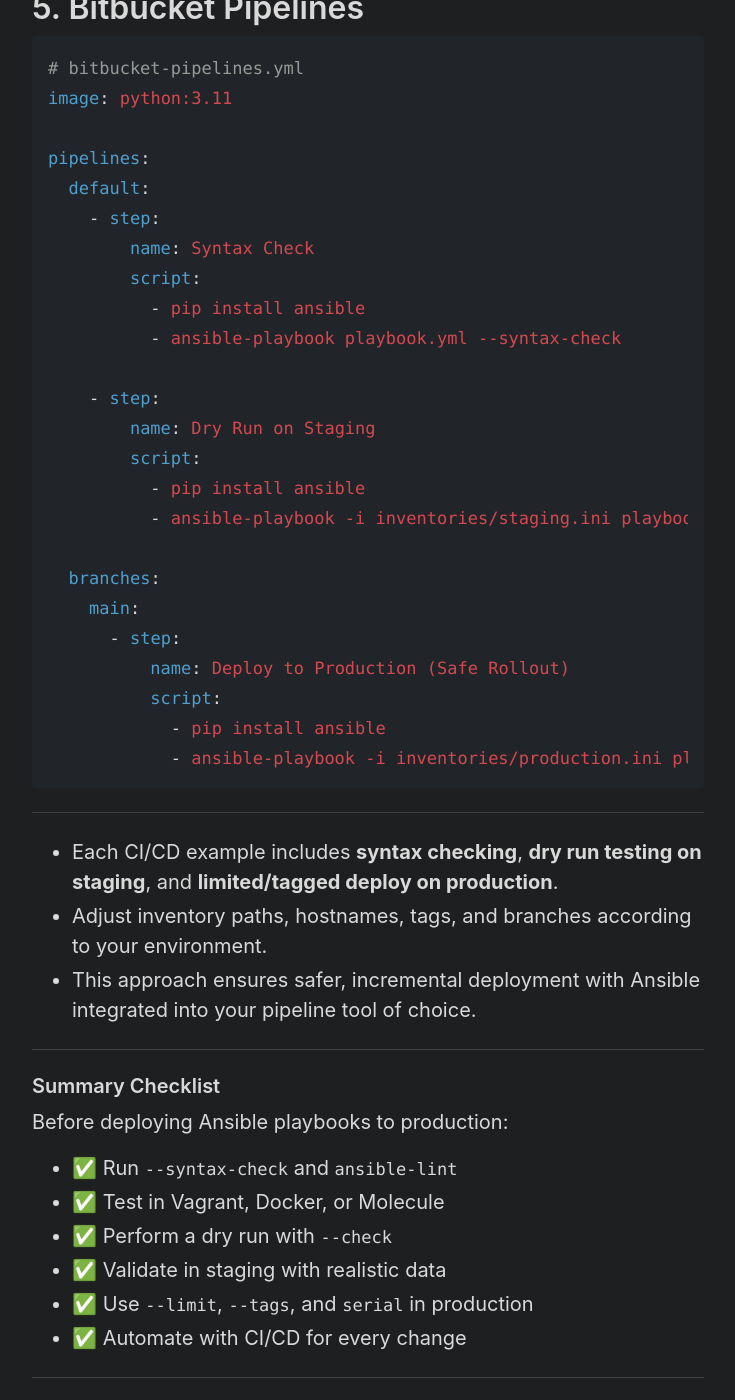
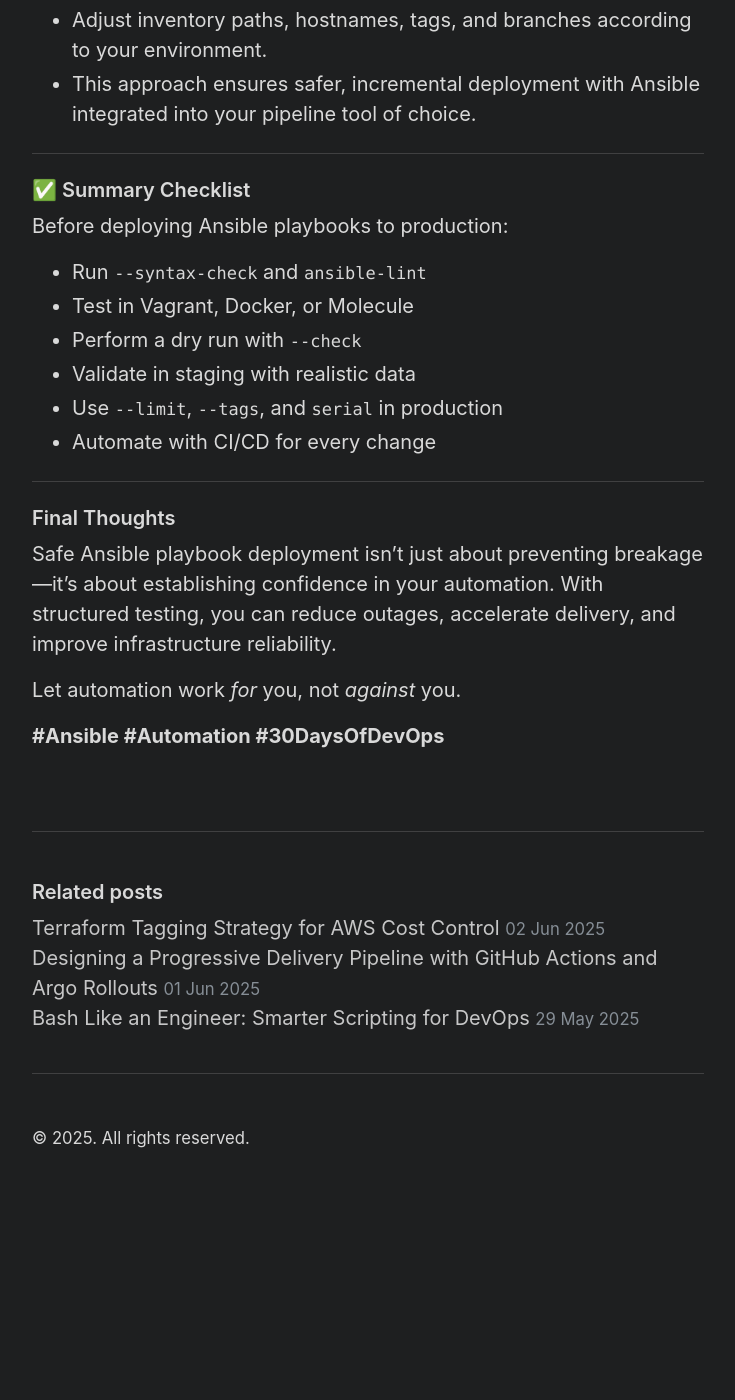
Before and after one commit to dstw/dstw.github.io, a Jekyll site: the page built from _posts/2025-06-03-testing-ansible-playbooks.markdown, in a window 1280 px wide and 1400 px high, scrolled down 25511 px. Shown: the whole window, without its empty margins (272-1007 px from the left). Built offline with Jekyll 4.4.1, drawn with Linux system fonts in a browser that asks for light colours; after the commit the page ends 26711 px from its top, so only the background shows below that; some of the changed text lies outside the part shown.

````diff
--- a/_posts/2025-06-03-testing-ansible-playbooks.markdown
+++ b/_posts/2025-06-03-testing-ansible-playbooks.markdown
@@ -21,8 +21,6 @@ In modern infrastructure management, **automation is a double-edged sword**—it
 
 Here's why thorough testing of your Ansible playbooks is non-negotiable:
 
----
-
 #### 1. **Avoid Outages and Service Disruption**
 
 A small misconfiguration in a playbook can:
@@ -33,8 +31,6 @@ A small misconfiguration in a playbook can:
 * Cause authentication failures or lockouts
 
 In production, these issues can result in **downtime**, lost revenue, and **poor customer experiences**.
-
----
 
 #### 2. **Detect Logic and Syntax Errors Early**
 
@@ -47,8 +43,6 @@ Even experienced engineers can make mistakes such as:
 
 By catching these errors in isolated test environments, you prevent misfires in production and reduce time spent troubleshooting later.
 
----
-
 #### 3. **Ensure Idempotency and Repeatability**
 
 One of Ansible’s key benefits is *idempotency*—running the same playbook multiple times should not change the system after the initial run. However, this only works **if the playbook is written correctly**.
@@ -58,8 +52,6 @@ Testing helps confirm:
 * Tasks don’t keep reporting changes unnecessarily
 * State transitions happen only when needed
 * System convergence is predictable and consistent
-
----
 
 #### 4. **Validate Against Multiple Environments**
 
@@ -71,8 +63,6 @@ Production environments are often more complex than development or staging:
 
 Testing helps simulate these variations to ensure that your playbooks work reliably across all targets—not just your local laptop or the development box.
 
----
-
 #### 5. **Minimize Human Error During Deployments**
 
 Manual deployments are error-prone. Even with automation, if you skip testing, you’re essentially scripting your mistakes. A broken playbook can:
@@ -81,8 +71,6 @@ Manual deployments are error-prone. Even with automation, if you skip testing, y
 * Cause irreversible changes (e.g., deleting data, modifying ACLs)
 
 Testing gives you a **safety net**, allowing you to confidently deploy without "cowboy coding" into production.
-
----
 
 #### 6. **Improve Team Collaboration and Confidence**
 
@@ -119,8 +107,6 @@ This will detect:
 
 While this command does not execute any tasks, it ensures your playbook won't fail immediately due to syntax problems.
 
----
-
 #### 1.2 Use `ansible-lint` for Best Practices
 
 [`ansible-lint`](https://ansible-lint.readthedocs.io/) goes a step further by checking for **common errors**, **deprecations**, and **non-idiomatic patterns** in Ansible code.
@@ -139,8 +125,6 @@ This tool can help detect issues such as:
 * Repeated patterns that could be refactored into roles or loops
 
 You can also customize the linting rules via `.ansible-lint` config files to suit your team’s standards.
-
----
 
 #### 1.3 Check File and Directory Structure
 
@@ -169,8 +153,6 @@ Key structure validation points:
 
 Disorganized files increase the likelihood of variable conflicts, accidental overrides, and versioning confusion.
 
----
-
 #### 1.4 List Tasks and Hosts Before Execution
 
 For transparency and sanity checks, use the `--list-tasks` and `--list-hosts` options:
@@ -190,8 +172,6 @@ This is helpful to verify that:
 * The playbook isn't targeting unintended groups (e.g., `all`)
 * Conditional tasks are scoped correctly
 * Role/task dependencies are executing in the expected sequence
-
----
 
 #### 1.5 Validate Inventory and Configuration
 
@@ -214,8 +194,6 @@ Also, ensure your `ansible.cfg` is pointing to the correct defaults, such as:
 * Roles path
 * Python interpreter
 * Retry and timeout settings
-
----
 
 #### 1.6 Keep Your Roles and Collections Clean
 
@@ -252,8 +230,6 @@ This foundational step ensures your playbooks are **clean**, **structured**, and
 
 Before running your Ansible playbooks on remote servers—especially in staging or production—it’s critical to validate them in a **safe, reproducible local test environment**. This gives you a sandbox where mistakes won’t cost you uptime or data integrity.
 
----
-
 ### Why a Local Test Environment Matters
 
 Even if your playbook passes syntax checks, it might:
@@ -265,13 +241,9 @@ Even if your playbook passes syntax checks, it might:
 
 By testing locally, you can **catch functional errors early**, safely debug changes, and iterate faster—without touching real infrastructure.
 
----
-
 ### Common Local Testing Options
 
 Here are the most popular ways to simulate infrastructure locally for Ansible testing:
-
----
 
 ### 2.1 **Vagrant + VirtualBox/Libvirt**
 
@@ -309,8 +281,6 @@ And target these VMs with your Ansible playbook using their private IPs or hostn
 * Slower than containers
 * Requires more system resources
 
----
-
 ### 2.2 **Docker + Ansible**
 
 If your playbooks target container-compatible environments (e.g., Ubuntu, Alpine), Docker can be faster than Vagrant.
@@ -339,8 +309,6 @@ You can even define dynamic Docker inventories or use the [`community.docker`](h
 
 * Not ideal for testing full OS-level services (e.g., systemd)
 * May require volume mounts or privileges
-
----
 
 ### 2.3 **Molecule (with Docker or Vagrant backends)**
 
@@ -378,8 +346,6 @@ Molecule runs a complete cycle:
 * Learning curve for complex scenarios
 * Might not scale well for full playbook/system testing
 
----
-
 ### 2.4 **Localhost with `--check` and `--diff`**
 
 For small or non-destructive changes, you can dry-run playbooks locally:
@@ -394,8 +360,6 @@ This shows:
 * Line-by-line differences for file/template changes
 
 ⚠️  This only works for tasks that are safe to simulate—it doesn’t catch all logic bugs or service-level effects.
-
----
 
 ### Best Practices for Local Testing
 
@@ -419,8 +383,6 @@ Whether you're using Docker, Vagrant, or Molecule, local testing helps you:
 
 Once your Ansible playbook has passed syntax validation and you've tested it in a local environment, the next layer of safety is to perform a **dry run**—using the `--check` mode. This simulates what Ansible would do, without actually changing anything on the target systems.
 
----
-
 ### What is `--check` mode?
 
 Ansible’s `--check` option (also called **check mode**) runs your playbook in a *preview* mode.
@@ -437,8 +399,6 @@ ansible-playbook playbook.yml --check
 
 This is often compared to a **"dry run"** or **"what-if"** mode.
 
----
-
 ### Why Use `--check` Mode?
 
 Using `--check` helps you:
@@ -453,8 +413,6 @@ It's especially useful when:
 * You're deploying to production systems
 * You're working in shared environments
 * You're modifying critical infrastructure components
-
----
 
 ### Add `--diff` for More Visibility
 
@@ -481,8 +439,6 @@ TASK [Update Nginx config]
 +server_name new.example.com;
 ```
 
----
-
 ### Limitations of `--check` Mode
 
 While useful, check mode has **limitations**:
@@ -502,8 +458,6 @@ While useful, check mode has **limitations**:
 4. **State is not preserved**
    Since no real changes occur, you can’t check side effects (e.g., new services running, ports listening).
 
----
-
 ### Best Practices When Using `--check`
 
 * Use it as a *preview tool*, not as a full substitute for testing
@@ -511,8 +465,6 @@ While useful, check mode has **limitations**:
 * Review output carefully—assume some tasks will behave differently in real execution
 * Know which modules are **check mode compatible** (check [Ansible docs](https://docs.ansible.com/ansible/latest/collections/index_module.html))
 * Run it against staging systems before production
-
----
 
 ### Example: Safe Deployment Preview
 
@@ -548,16 +500,12 @@ While not perfect, it’s an essential part of a **safe, layered Ansible testing
 
 After validating your playbook’s syntax and running local tests, the next crucial step is to test your Ansible playbooks in a **staging environment** that closely mirrors your production setup.
 
----
-
 ### Why Use a Staging Environment?
 
 * **Realistic Testing:** Staging mimics your production infrastructure — same OS versions, software packages, configurations, network topology, and hardware resources.
 * **Risk Reduction:** It provides a safe space to observe how your playbook affects systems without risking production downtime or data loss.
 * **Catch Environment-Specific Issues:** Sometimes, bugs or unexpected behaviors only appear on real hardware or complex networks, which are impossible to replicate perfectly in local or containerized tests.
 * **Validate Idempotency and Side Effects:** Ensuring repeated playbook runs produce consistent results without introducing configuration drift.
-
----
 
 ### How to Set Up and Use Staging Effectively
 
@@ -592,8 +540,6 @@ After validating your playbook’s syntax and running local tests, the next cruc
    * Collect logs, monitor service health, and verify the desired state.
    * Use automated tests or monitoring tools (e.g., Nagios, Prometheus, ELK) to detect regressions or failures.
 
----
-
 ### Benefits of Testing in Staging
 
 * Detects issues like permission errors, package conflicts, or service failures before impacting users.
@@ -608,8 +554,6 @@ Testing Ansible playbooks in a **staging environment** is the best practice for
 ## Step 5: Use `--limit` and Tags When Running Playbooks in Production
 
 When running Ansible playbooks in a **production environment**, extra caution is essential. You often want to **limit the scope** of what runs, to avoid unintended changes or disruptions.
-
----
 
 ### What is `--limit`?
 
@@ -628,8 +572,6 @@ This command runs the playbook only on hosts in the `webservers` group, rather t
 * Minimize blast radius if something goes wrong.
 * Target smaller batches of servers for staged rollout or testing.
 * Apply changes only where necessary.
-
----
 
 ### What are Tags?
 
@@ -665,8 +607,6 @@ ansible-playbook site.yml --tags nginx
 * Avoid running potentially risky or unrelated tasks.
 * Speed up deployment by skipping unnecessary steps.
 
----
-
 ### Combining `--limit` and Tags for Safer Deployments
 
 You can combine both options for surgical control:
@@ -677,15 +617,11 @@ ansible-playbook site.yml --limit web01 --tags nginx
 
 This runs only the tasks tagged `nginx` on the `web01` host.
 
----
-
 ### Practical Use Cases in Production
 
 * **Rolling updates:** Run playbooks on one server group or host at a time.
 * **Selective fixes:** Apply configuration changes only to specific components or services.
 * **Troubleshooting:** Run specific diagnostic or remediation tasks without touching other parts.
-
----
 
 Using `--limit` and tags together helps:
 
@@ -933,16 +869,16 @@ pipelines:
 
 ---
 
-### Summary Checklist
+### ✅ Summary Checklist
 
 Before deploying Ansible playbooks to production:
 
-* ✅ Run `--syntax-check` and `ansible-lint`
-* ✅ Test in Vagrant, Docker, or Molecule
-* ✅ Perform a dry run with `--check`
-* ✅ Validate in staging with realistic data
-* ✅ Use `--limit`, `--tags`, and `serial` in production
-* ✅ Automate with CI/CD for every change
+* Run `--syntax-check` and `ansible-lint`
+* Test in Vagrant, Docker, or Molecule
+* Perform a dry run with `--check`
+* Validate in staging with realistic data
+* Use `--limit`, `--tags`, and `serial` in production
+* Automate with CI/CD for every change
 
 ---
 
````
Also changed, not shown: other parts of _posts/2025-06-03-testing-ansible-playbooks.markdown (+3 -3 lines).
